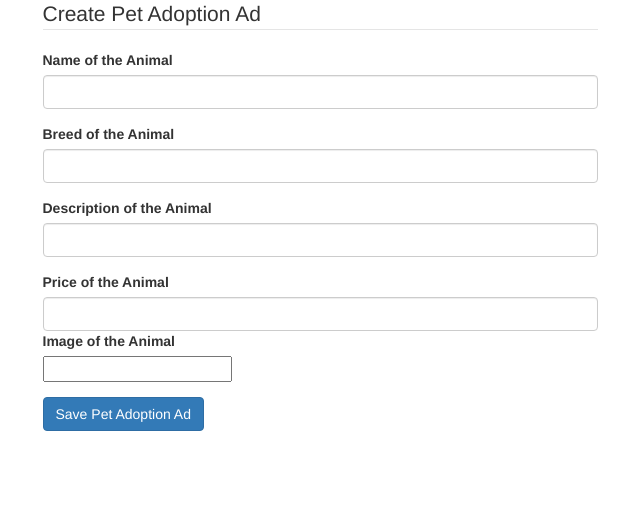
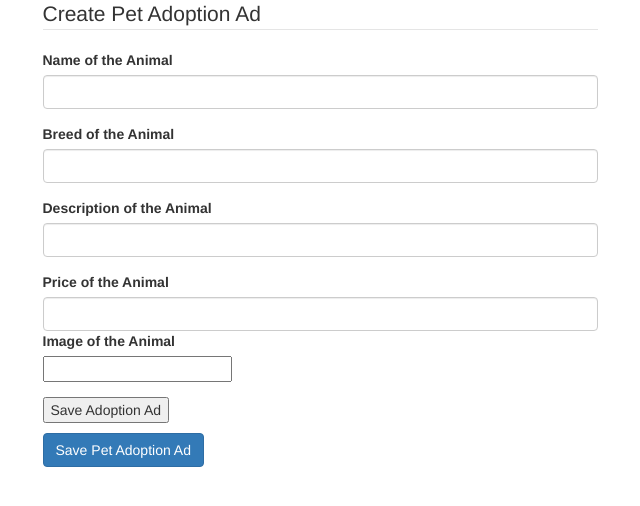
Before and after one commit to squeaky1273/adoption_contractor_project, a Flask app: page /adoptions/new in a window 1280 px wide. Shown: the part 73-579 px from the top of the page, without its empty margins (320-960 px from the left). Run offline with Flask 2, Linux system fonts and the light colour scheme; some libraries are stand-ins or nearby versions.

Commit message:
added button

```diff
--- a/templates/partials/adoptions_form.html
+++ b/templates/partials/adoptions_form.html
@@ -29,3 +29,6 @@
             <input class='image' id='description' type='text' name='image_url' value='{{ adoption.image_url }}' />
         </div>
     </fieldset>
+    <!-- BUTTON -->
+<p>
+    <button type='submit'>Save Adoption Ad</button>
```
